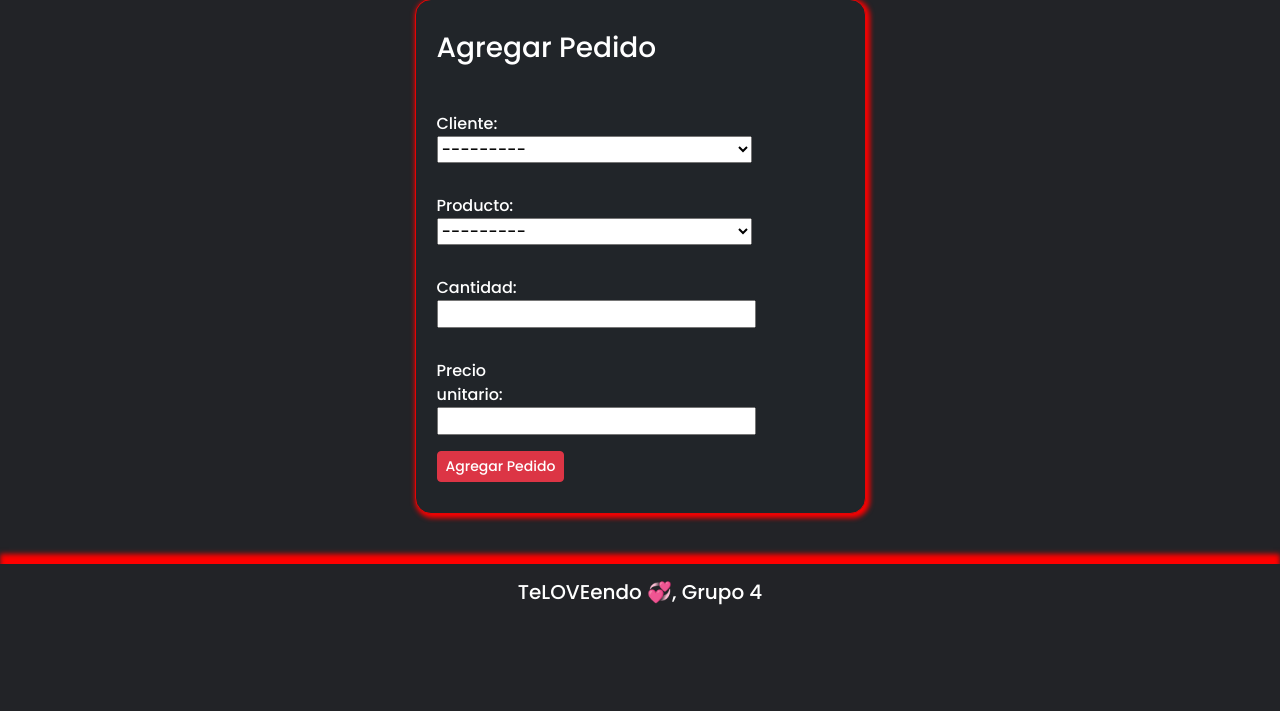
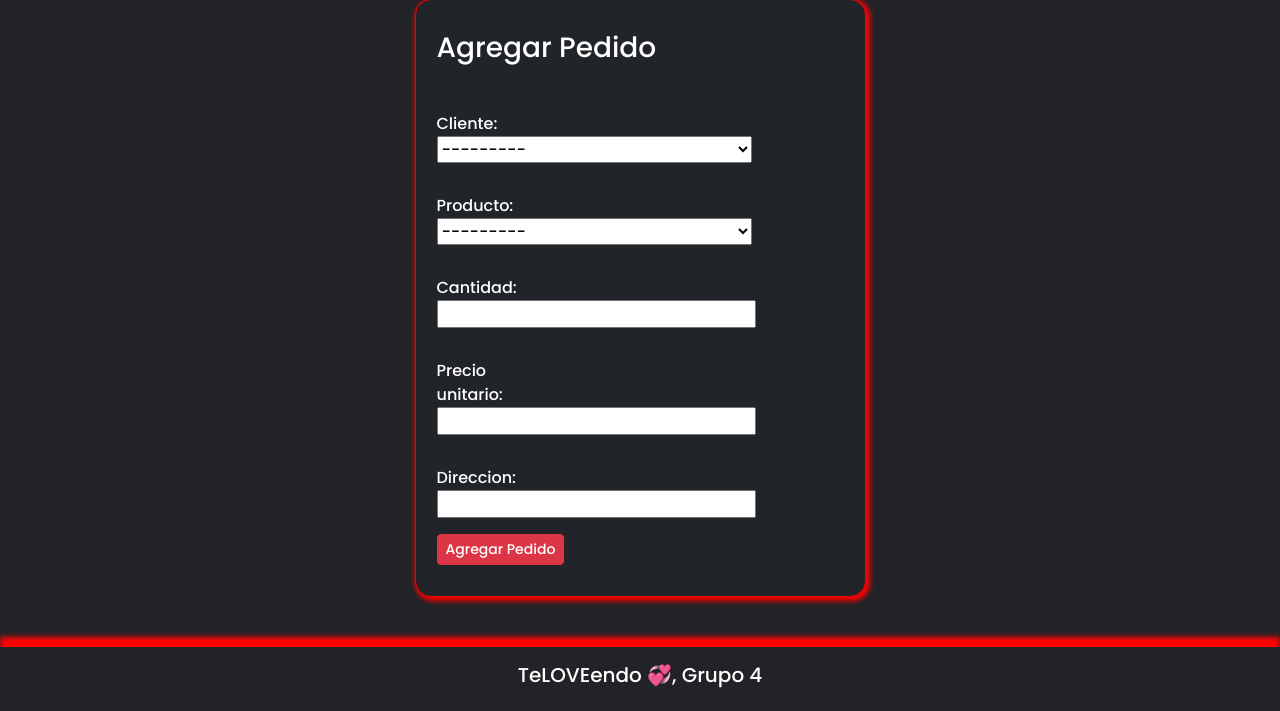
Before and after one commit to BorisSMorales/grupal_m7, a Django app: page /agregar_pedido/ in a window 1280 px wide. Shown: the part 161-872 px from the top of the page. Before the commit the page ends 766 px from the top, so only its background shows below. Run offline with Django 4.2, Linux system fonts and the light colour scheme; data that the repository does not hold is empty; some libraries are stand-ins or nearby versions.

Commit message:
Cambios a direccion

```diff
--- a/grupal/principal/forms.py
+++ b/grupal/principal/forms.py
@@ -1,7 +1,7 @@
 from django import forms
 from django.contrib.auth.forms import UserCreationForm
 from django.contrib.auth.models import User
-from .models import Cliente, Producto,Pedido
+from .models import Cliente, Producto,Pedido,DireccionCliente
 
 class FormularioContacto(forms.Form):
     nombre = forms.CharField(label="Nombre", max_length=50, required=True,
@@ -61,6 +61,13 @@ class AgregarPedidoForm(forms.Form):
     producto = forms.ModelChoiceField(queryset=Producto.objects.all())
     cantidad = forms.IntegerField()
     precio_unitario = forms.DecimalField(decimal_places=2)
+    direccion = forms.CharField(max_length=200, required=True)
+
+    def __init__(self, *args, **kwargs):
+        cliente = kwargs.pop('cliente', None)
+        super().__init__(*args, **kwargs)
+        if cliente:
+            self.fields['direccion'].queryset = DireccionCliente.objects.filter(cliente=cliente)
 
 class EliminarPedidoForm(forms.Form):
     confirmacion = forms.BooleanField(required=True)
--- a/grupal/principal/templates/telovendo3app/agregar_pedido.html
+++ b/grupal/principal/templates/telovendo3app/agregar_pedido.html
@@ -15,6 +15,7 @@
                         {% csrf_token %}
                         {{ form.as_p }}
 
+
                         <button class="btn btn-sm btn-danger" type="submit" value="Agregar Pedido">Agregar Pedido</button>
                         </form>
                     </div>
--- a/grupal/principal/views.py
+++ b/grupal/principal/views.py
@@ -14,6 +14,7 @@ from django.db.models import Sum
 from django.views import View
 from .forms import OPCIONES_ESTADO, AgregarPedidoForm, EliminarPedidoForm
 from .forms import ProductoForm
+from .models import DireccionCliente
 
 
 # Create your views here.
@@ -63,7 +64,8 @@ class AgregarPedidoView(View):
     form_class = AgregarPedidoForm
 
     def get(self, request, *args, **kwargs):
-        form = self.form_class()
+        cliente_id = request.GET.get('cliente_id')
+        form = self.form_class(cliente=cliente_id)
         return render(request, self.template_name, {'form': form})
 
     def post(self, request, *args, **kwargs):
@@ -73,13 +75,17 @@ class AgregarPedidoView(View):
             producto = form.cleaned_data['producto']
             cantidad = form.cleaned_data['cantidad']
             precio_unitario = form.cleaned_data['precio_unitario']
-
+            direccion = form.cleaned_data['direccion']  # Obtener la dirección ingresada en el formulario
             pedido = Pedido(cliente=cliente, estado='Pendiente', total=0)
             pedido.save()
 
             detalle_pedido = DetallePedido(pedido=pedido, producto=producto, cantidad=cantidad, precio_unitario=precio_unitario)
             detalle_pedido.subtotal = detalle_pedido.cantidad * detalle_pedido.precio_unitario
             detalle_pedido.save()
+
+            # Guardar la dirección asociada al cliente en la base de datos
+            direccion_cliente = DireccionCliente(cliente=cliente, direccion=direccion)
+            direccion_cliente.save()
 
             # Actualizar el total del pedido
             pedido.total = DetallePedido.objects.filter(pedido=pedido).aggregate(total=Sum('subtotal'))['total']
```
